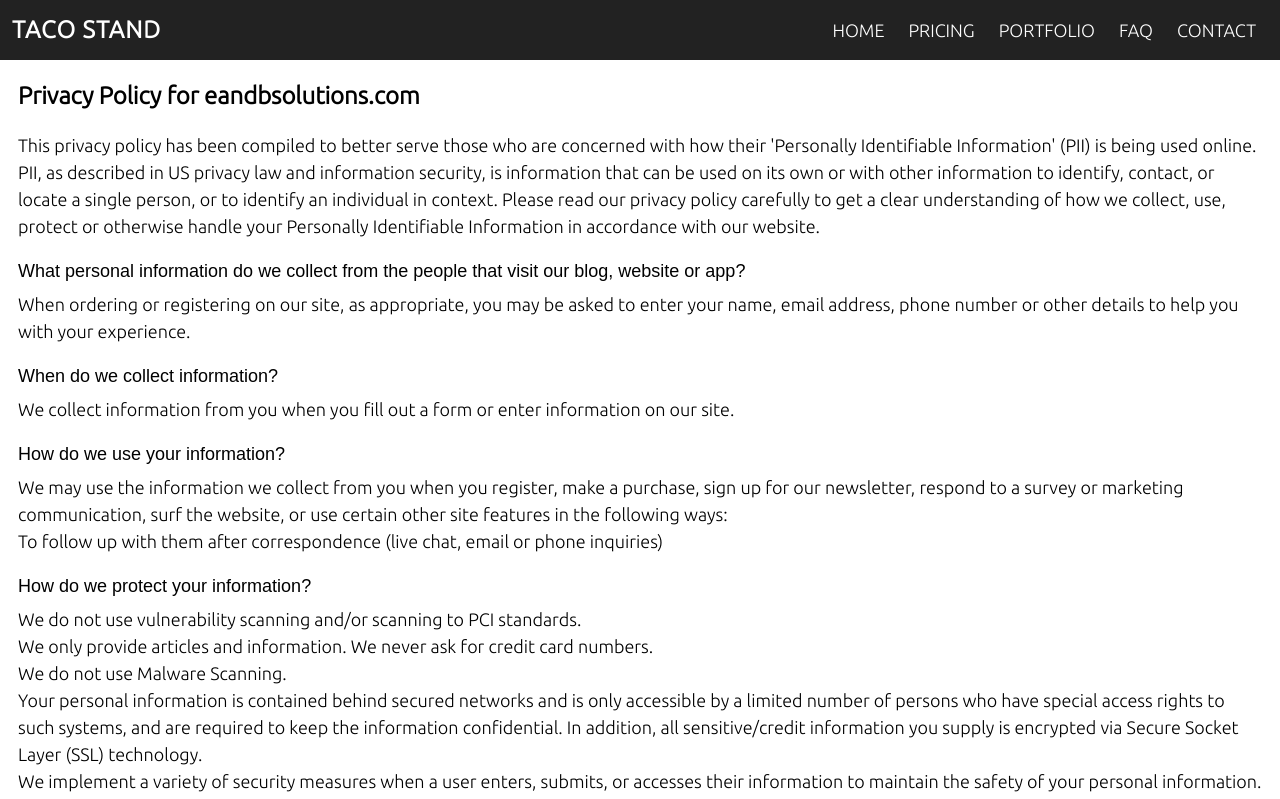
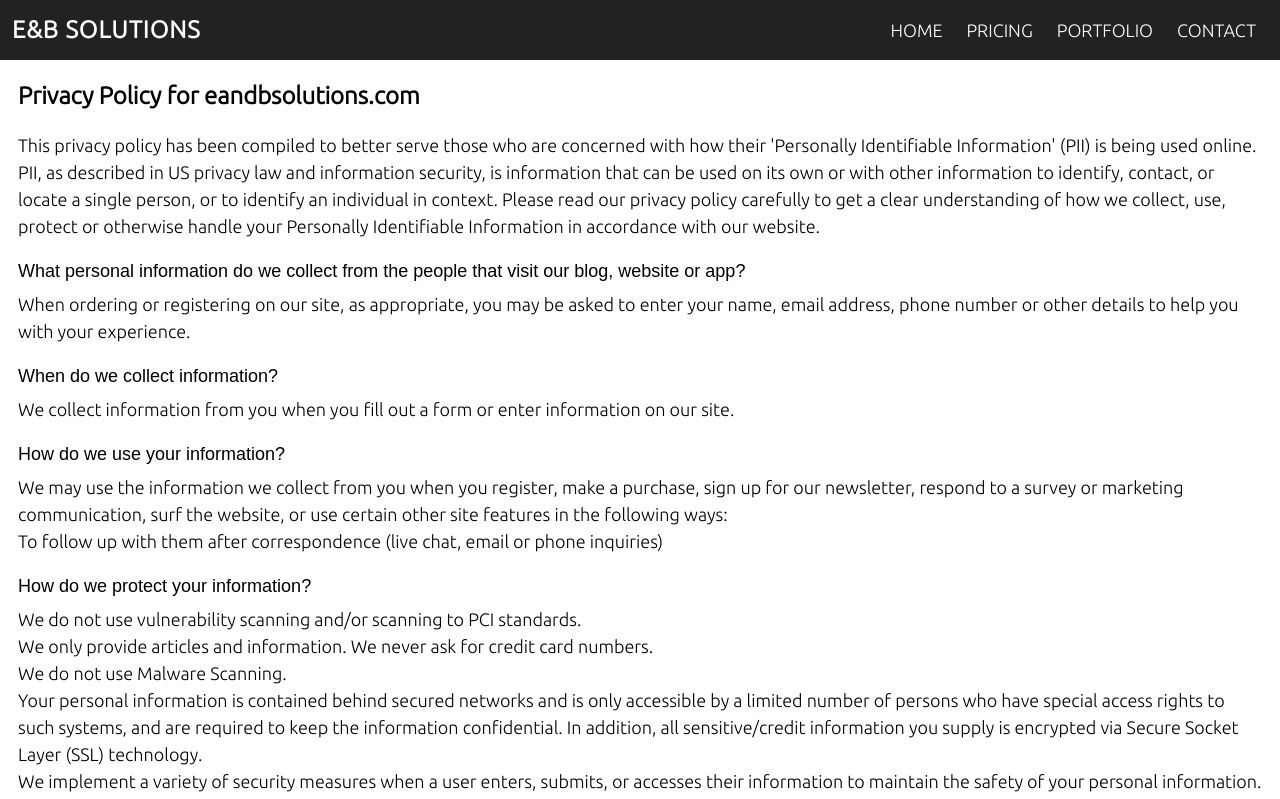
Before and after one commit to romanom/clients.e-and-b-solutions, a Next.js app: page /privacy-policy in a window 1280 px wide. Shown: the top 799 px of the page. Built offline with nearby package versions, Linux system fonts and the light colour scheme; no server answers.

Commit message:
Fixed the carousel to be master ready.  Fixed the input line height issue

```diff
--- a/src/atoms/input/input.scss
+++ b/src/atoms/input/input.scss
@@ -10,6 +10,7 @@
     &__span {
       bottom: 5px;
       left: 0;
+      line-height: 1;
       position: absolute;
       transition: all 0.3s ease;
     }
--- a/src/components/contact-form/contact-form.js
+++ b/src/components/contact-form/contact-form.js
@@ -11,13 +11,13 @@ class ContactForm extends React.Component {
 
     this.state = {
       buttonText: "Send It",
-      emailAddress: "",
+      emailAddress: "aaron@gmail.com",
       emailError: false,
       emailSent: false,
       error: {},
       isSendButtonDisabled: true,
       message: "",
-      name: "",
+      name: "aa",
       phoneNumber: ""
     };
   }
--- a/src/components/contact-form/contact-form.scss
+++ b/src/components/contact-form/contact-form.scss
@@ -13,7 +13,6 @@
       text-align: center;
       &-content {
         display: grid;
-        line-height: $lineHeight;
         margin: 0 auto;
         text-align: center;
       }
--- a/src/components/navbar/navbar.js
+++ b/src/components/navbar/navbar.js
@@ -22,12 +22,11 @@ class Navbar extends React.Component {
     return (
       <nav className="navbar">
         <div className="navbar__brand">
-          {/* <Link
+          <Link
             className="navbar__brand-link"
             href="/"
             children="E&amp;B Solutions"
-          /> */}
-          <Link className="navbar__brand-link" href="/" children="Taco Stand" />
+          />
         </div>
         <div className="navbar__toggle">
           {!this.state.isNavOpen && (
@@ -68,12 +67,6 @@ class Navbar extends React.Component {
           />
           <Link
             className="navbar__link"
-            href="/faq"
-            onClick={this.closeSideMenu}
-            children="FAQ"
-          />
-          <Link
-            className="navbar__link"
             href="/contact"
             onClick={this.closeSideMenu}
             children="Contact"
--- a/src/containers/privacy-policy-container/privacy-policy-container.scss
+++ b/src/containers/privacy-policy-container/privacy-policy-container.scss
@@ -14,9 +14,6 @@
       @include font-type($secFont, $medium);
 
       margin: $medium 0 $xsmall;
-    }
-    &__policy-text {
-      line-height: $lineHeight;
     }
   }
 }
```
